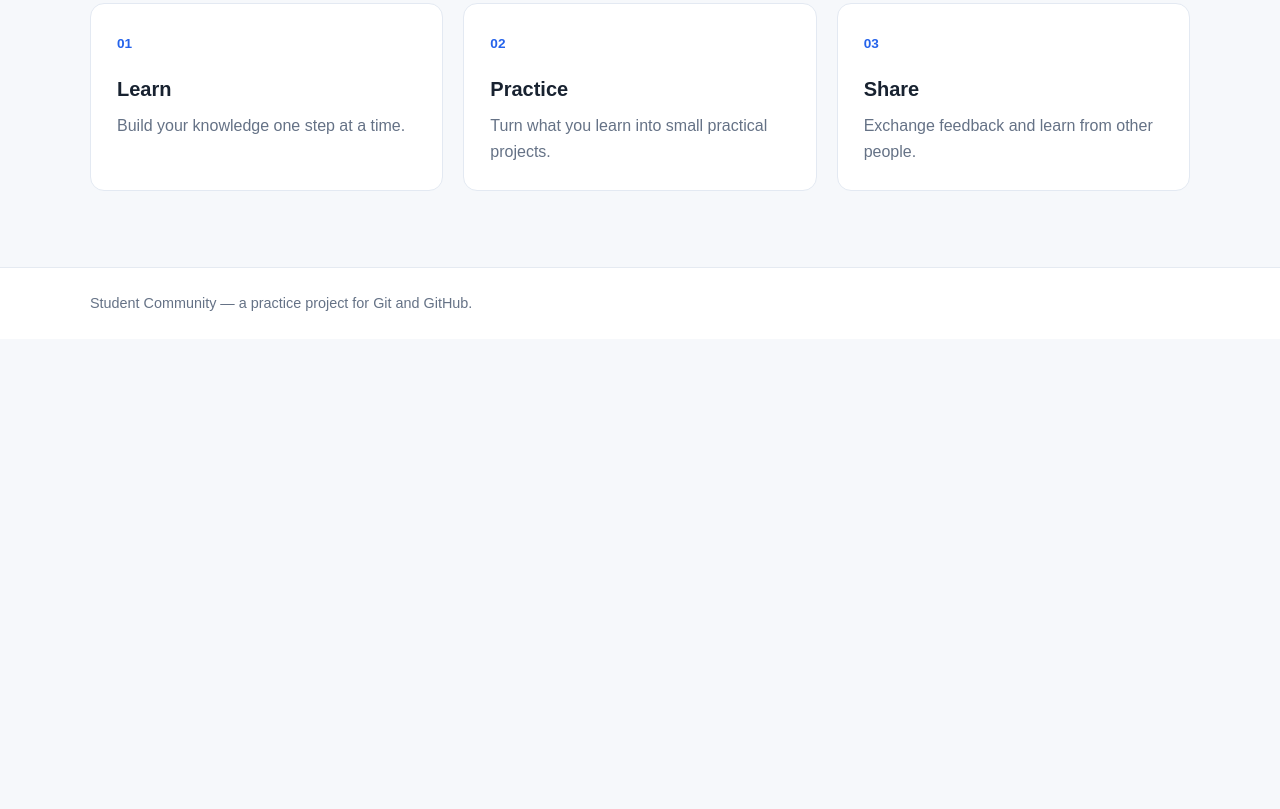
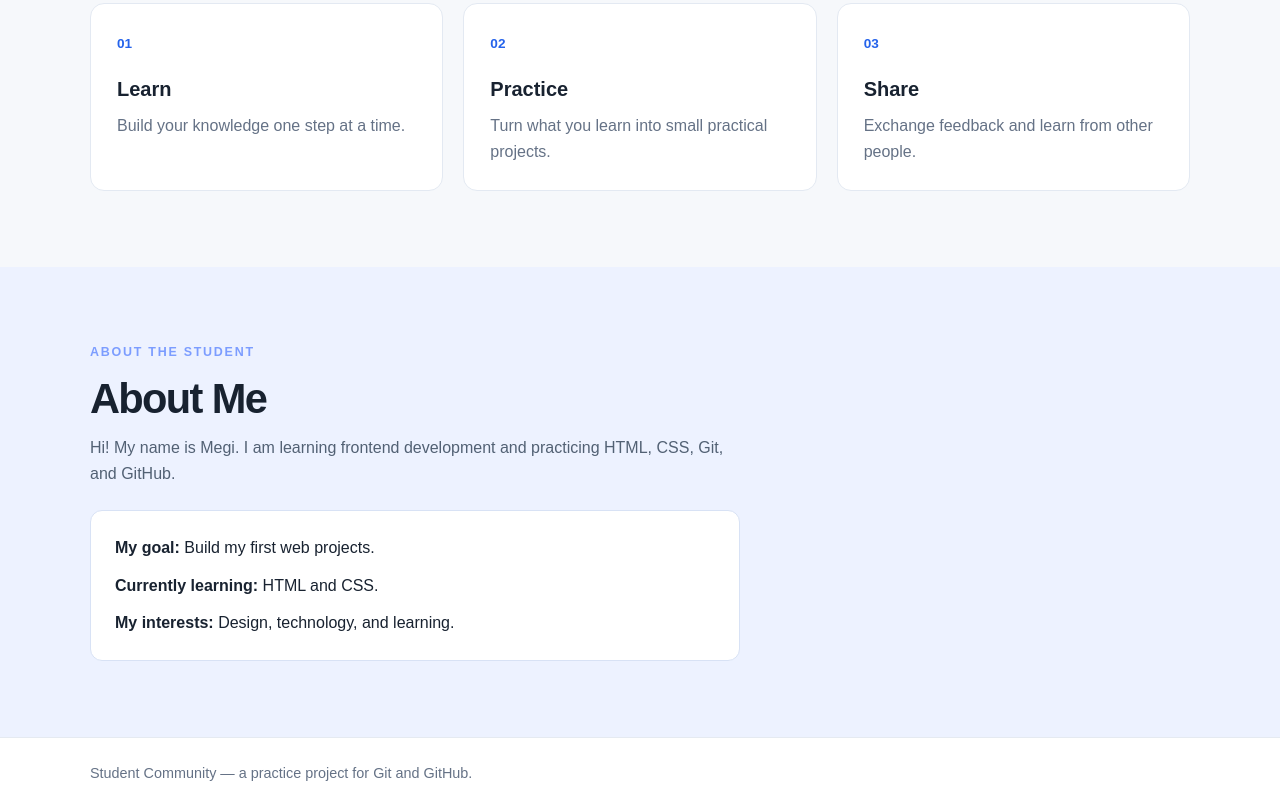
Before and after one commit to Ashkan811/git-workflow-2, a plain HTML site: page index.html in a window 1280 px wide. Shown: the part 815-1624 px from the top of the page. Before the commit the page ends 1154 px from the top, so only its background shows below. Drawn offline with Linux system fonts and the light colour scheme.

Commit message:
feat: add about me section

```diff
--- a/index.html
+++ b/index.html
@@ -63,6 +63,22 @@
     </section>
 
     <!-- Add your About Me section here -->
+     <section class="about section" id="about">
+  <div class="container">
+    <p class="eyebrow">ABOUT THE STUDENT</p>
+    <h2>About Me</h2>
+    <p class="about-description">
+      Hi! My name is  Megi. I am learning frontend development and
+      practicing HTML, CSS, Git, and GitHub.
+    </p>
+
+    <div class="about-details">
+      <p><strong>My goal:</strong> Build my first web projects.</p>
+      <p><strong>Currently learning:</strong> HTML and CSS.</p>
+      <p><strong>My interests:</strong> Design, technology, and learning.</p>
+    </div>
+  </div>
+</section>
 
   </main>
 
--- a/style.css
+++ b/style.css
@@ -193,3 +193,28 @@
     padding: 56px 0;
   }
 }
+.about {
+  background: #edf2ff;
+}
+
+.about-description {
+  max-width: 650px;
+  color: #526174;
+}
+
+.about-details {
+  max-width: 650px;
+  margin-top: 24px;
+  padding: 24px;
+  border: 1px solid #d8e2f5;
+  border-radius: 12px;
+  background: #ffffff;
+}
+
+.about-details p {
+  margin-bottom: 12px;
+}
+
+.about-details p:last-child {
+  margin-bottom: 0;
+}
```
